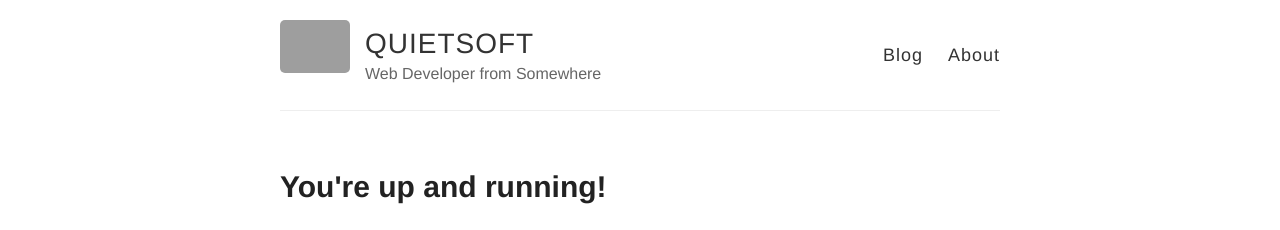
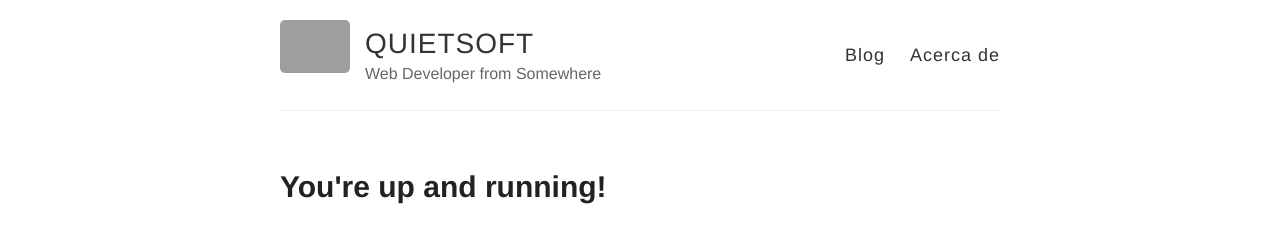
Before and after one commit to quietsoft/srs_management_system, a Jekyll site: the page built from _posts/2014-3-3-Hello-World.md, in a window 1280 px wide. Shown: the top 230 px of the page. Built offline with Jekyll 4.4.1, drawn with Linux system fonts in a browser that asks for light colours; grey boxes are pictures that could not be loaded.

Commit message:
Cambios de prueba

```diff
--- a/_layouts/default.html
+++ b/_layouts/default.html
@@ -28,7 +28,7 @@
 
           <nav>
             <a href="{{ site.baseurl }}/">Blog</a>
-            <a href="{{ site.baseurl }}/about">About</a>
+            <a href="{{ site.baseurl }}/acerca_de">Acerca de</a>
           </nav>
         </header>
       </div>
```
Also changed, not shown: acerca_de.md (renamed from about.md).
